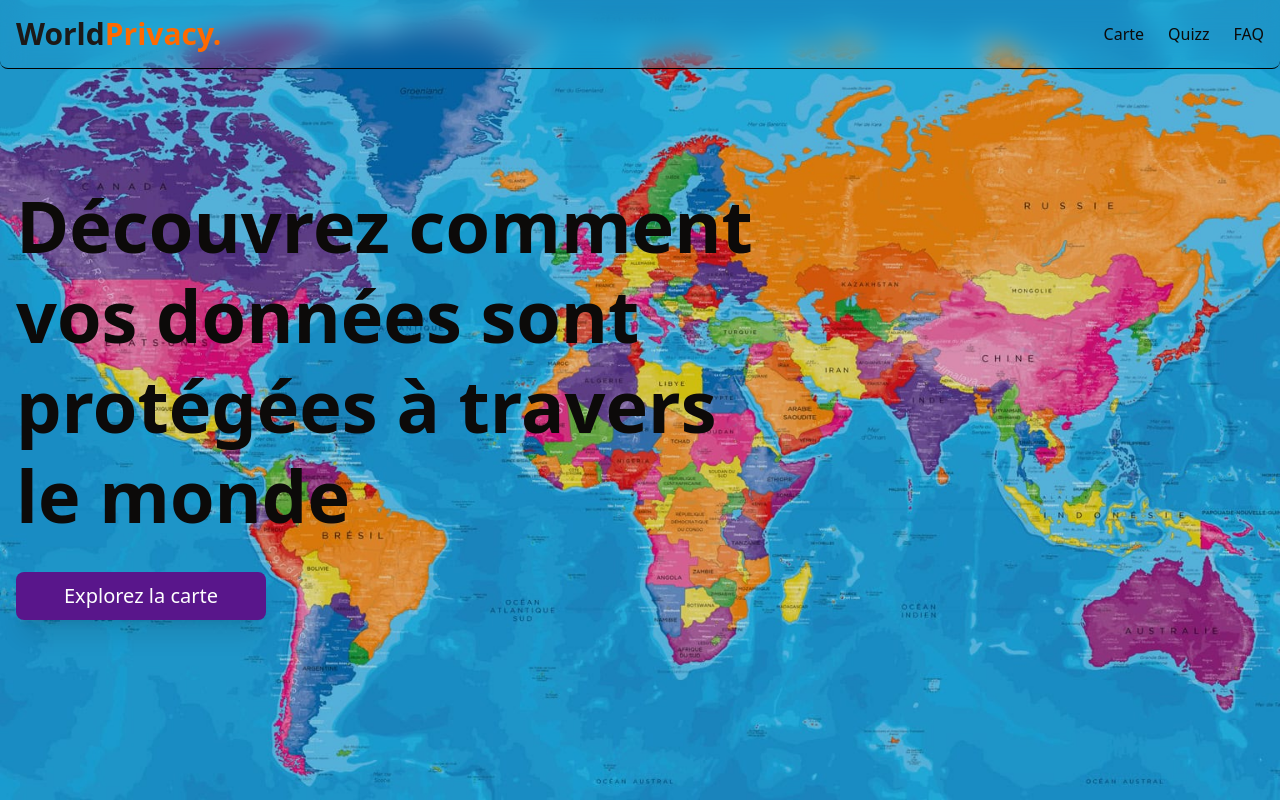
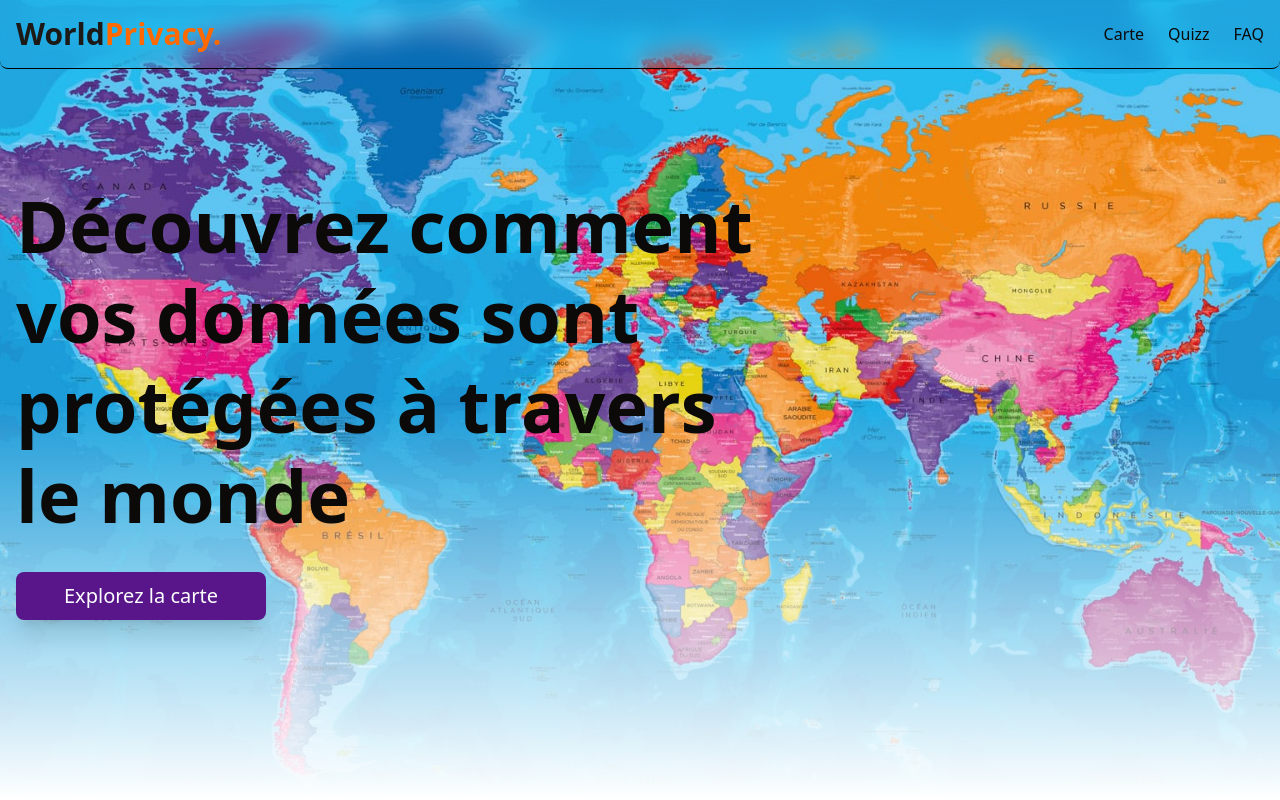
Before and after one commit to worldprivacy/worldprivacy-front, a Next.js app in the folder worldfront/: page / in a window 1280 px wide. Shown: the top 800 px of the page. Built offline with nearby package versions, Linux system fonts and the light colour scheme.

Commit message:
gradient img

```diff
--- a/worldfront/components/pages.jsx
+++ b/worldfront/components/pages.jsx
@@ -46,7 +46,7 @@
                         priority
                     />
                     {/* Overlay pour que le texte soit + lisible */}
-                    <div className="absolute inset-0 bg-black/10"/>
+                    <div className="absolute inset-0 bg-gradient-to-b from-transparent via-transparent to-white"/>
                 </div>
 
                 {/* Contenu Hero */}
```
